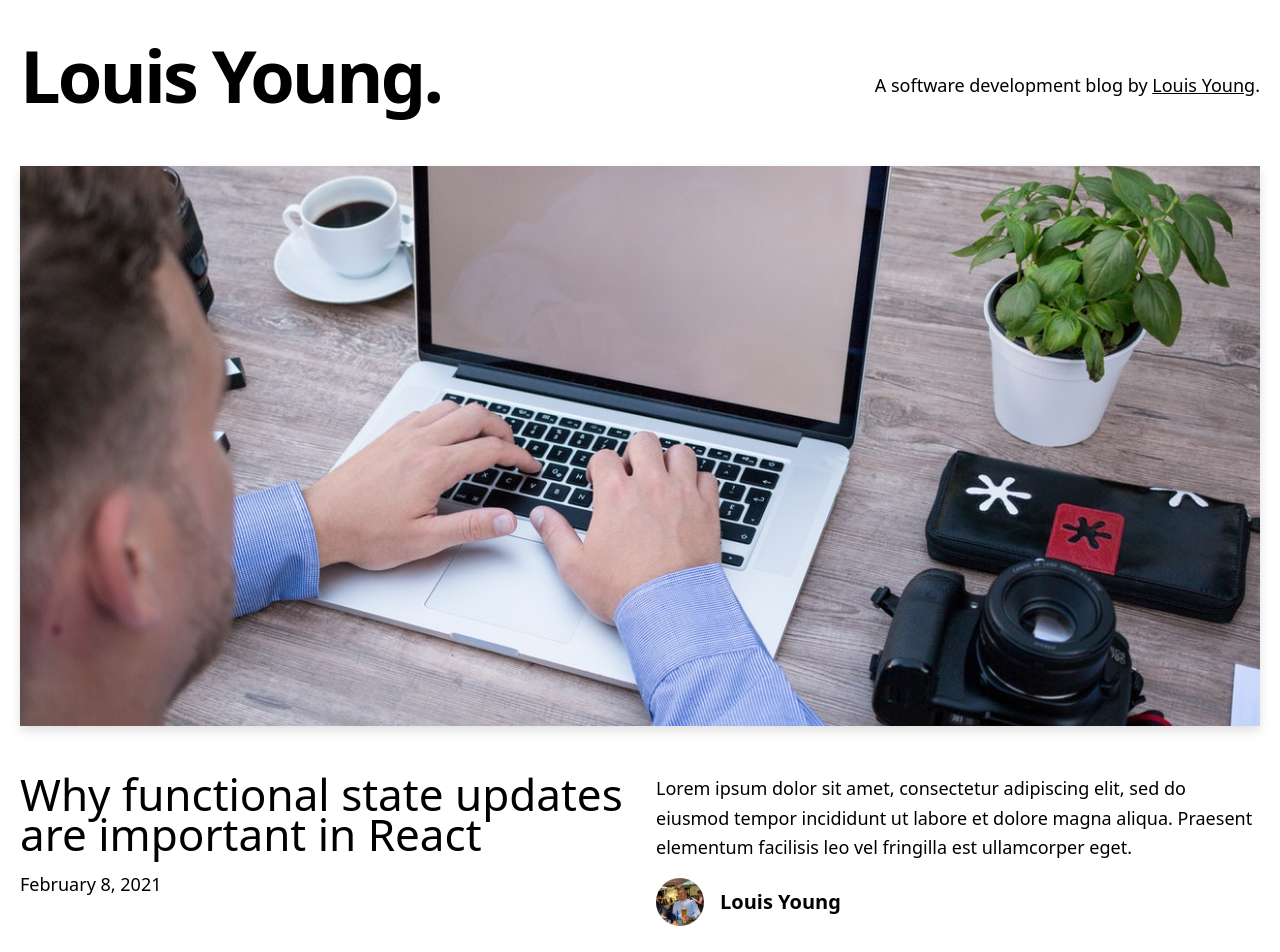
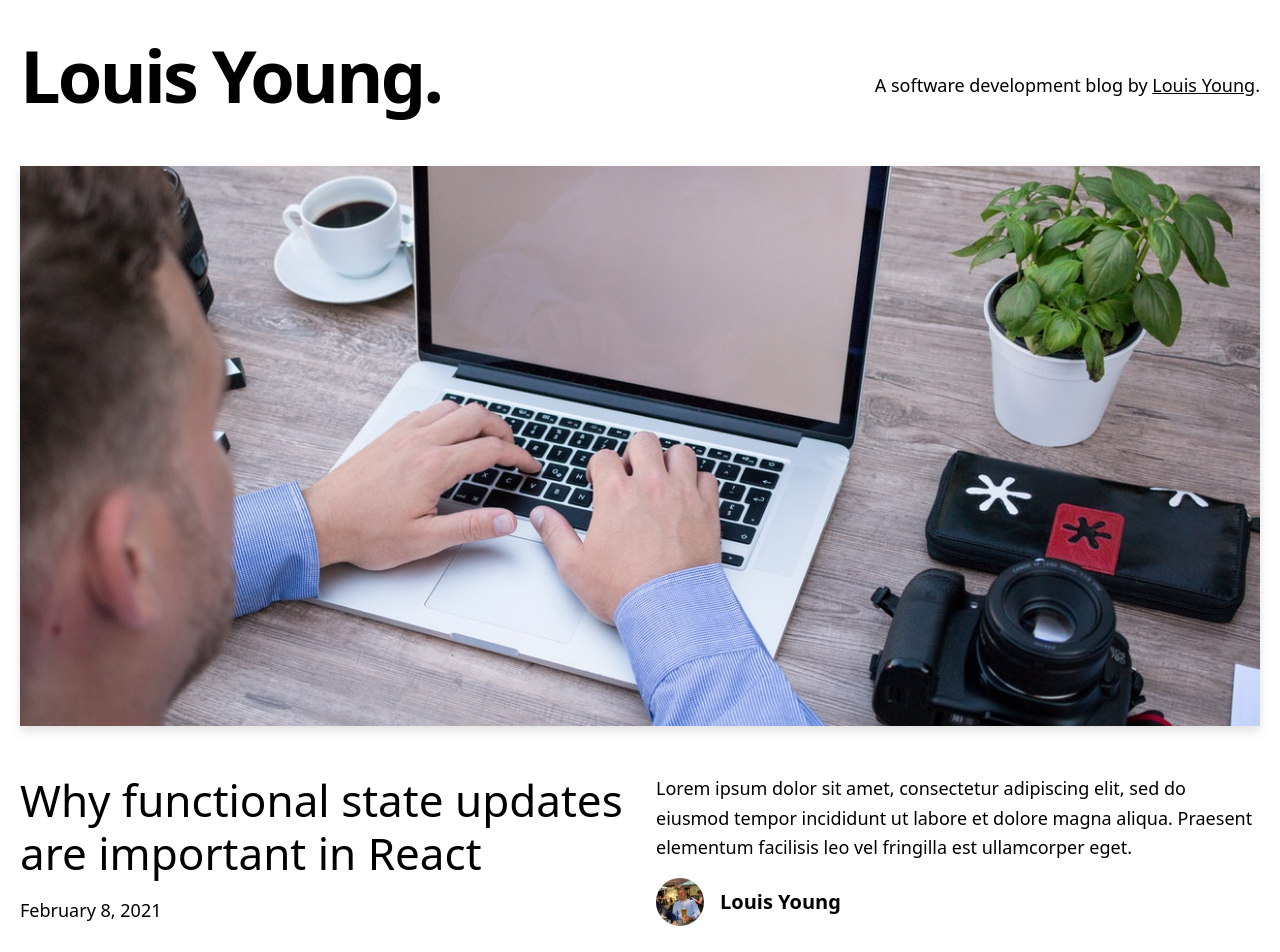
Before and after one commit to louis-young/markdown-blog, a Next.js app: page / in a window 1280 px wide. Shown: the top 952 px of the page. Built offline with nearby package versions, Linux system fonts and the light colour scheme.

Commit message:
Add `line-height` to `FeaturedPost`

```diff
--- a/components/FeaturedPost.js
+++ b/components/FeaturedPost.js
@@ -22,7 +22,7 @@ const FeaturedPost = ({ title, postImage, date, excerpt, author, slug }) => {
         <div>
           <h3 className="mb-4 text-3xl md:text-4xl lg:text-6xl leading-tight">
             <Link as={`/software-development-blog/${slug}`} href="/software-development-blog/[slug]">
-              <a className="hover:underline">{title}</a>
+              <a className="hover:underline leading-tight">{title}</a>
             </Link>
           </h3>
           <div className="mb-4 md:mb-0 text-lg">
```
